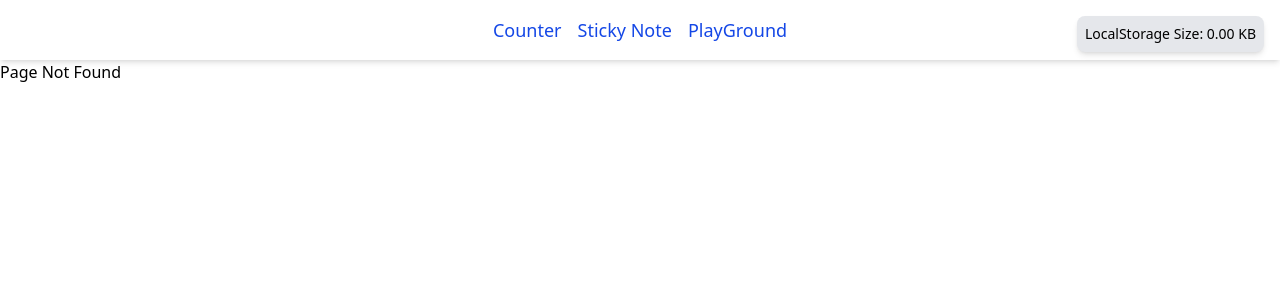
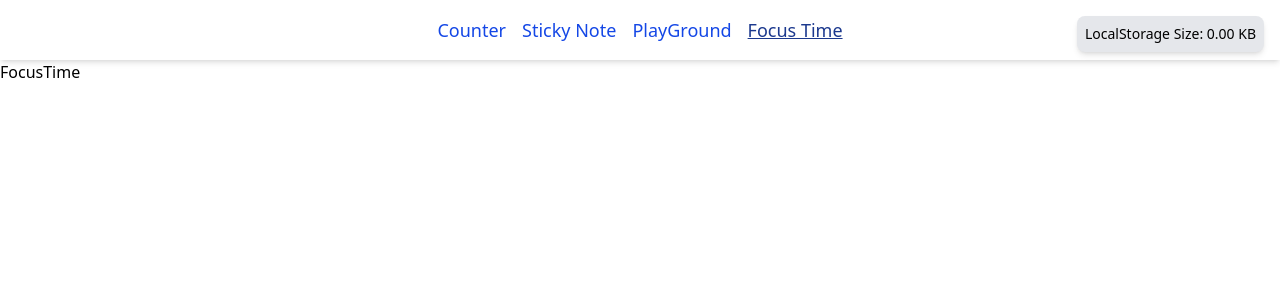
Before and after one commit to NikhilPathaniaa/taskpilot, a React (Vite) app: page /focus-time in a window 1280 px wide. Before the commit this address had no page. Shown: the top 300 px of the page. Built offline with nearby package versions, Linux system fonts and the light colour scheme.

Commit message:
focus time added

```diff
--- a/src/App.jsx
+++ b/src/App.jsx
@@ -3,6 +3,7 @@ import { BrowserRouter, Routes, Route, NavLink } from "react-router-dom";
 import Main from "./components/Main";
 import SticyNote from "./components/SticyNote";
 import PlayGround from "./components/PlayGround";
+import FocusTime from "./components/FocusTime";
 const NavigationTabs = () => {
   const [space, setSpace] = useState(0);
 
@@ -36,6 +37,9 @@ const NavigationTabs = () => {
       <NavLink to="/playground" className={({ isActive }) => `text-lg font-medium ${isActive ? "text-blue-900 underline" : "text-blue-700 hover:underline"}`}>
         PlayGround
       </NavLink>
+      <NavLink to="/focus-time" className={({ isActive }) => `text-lg font-medium ${isActive ? "text-blue-900 underline" : "text-blue-700 hover:underline"}`}>
+        Focus Time
+      </NavLink>
       <div className="absolute right-4 top-4 bg-gray-200 text-sm p-2 rounded-lg shadow-md">
         <p>LocalStorage Size: {space} KB</p>
       </div>
@@ -50,6 +54,7 @@ const App = () => {
         <Route path="/" element={<Main />} />
         <Route path="/sticky-note" element={<SticyNote />} />
         <Route path="/playground" element={<PlayGround />} />
+        <Route path="/focus-time" element={<FocusTime />} />
         <Route path="*" element={<div>Page Not Found</div>} />
       </Routes>
     </BrowserRouter>
--- /dev/null
+++ b/src/components/FocusTime.jsx
@@ -0,0 +1,7 @@
+import React from "react";
+
+const FocusTime = () => {
+  return <div>FocusTime</div>;
+};
+
+export default FocusTime;
```
